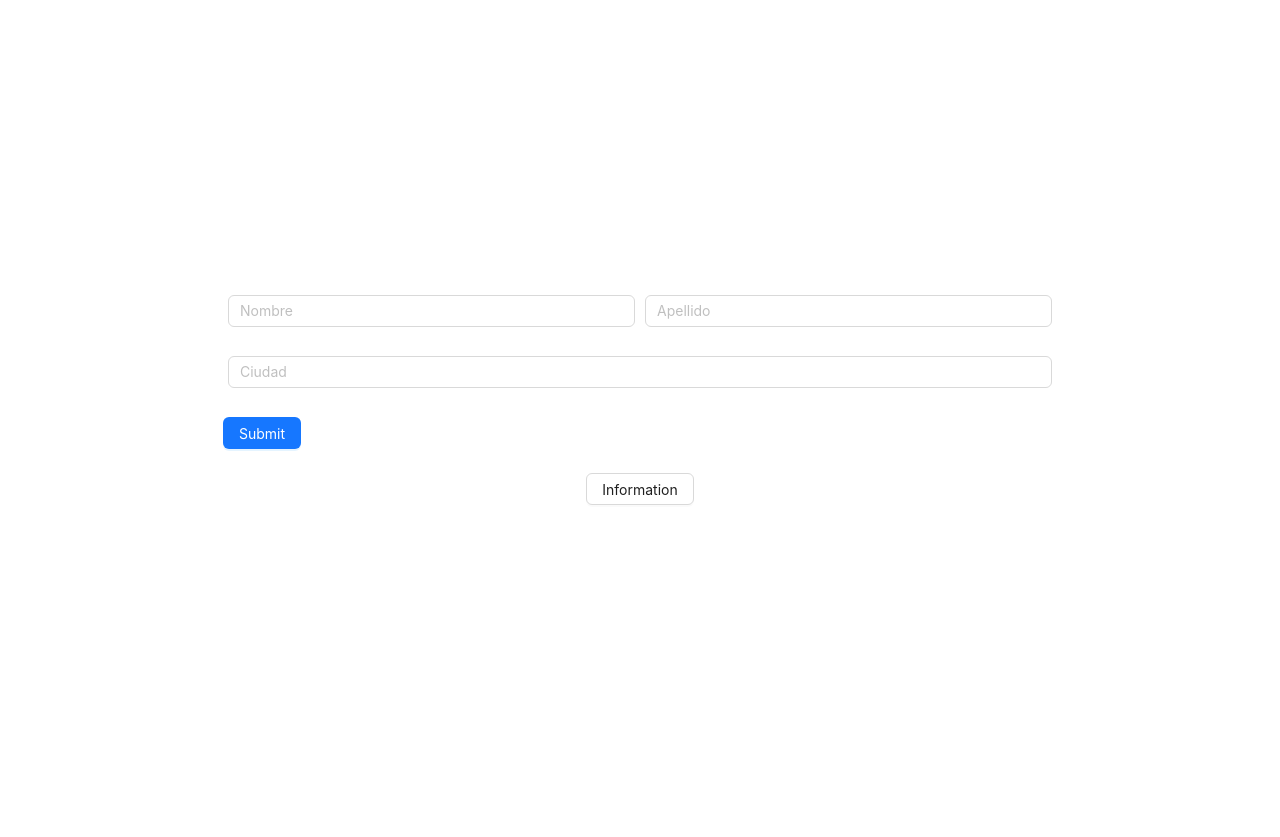
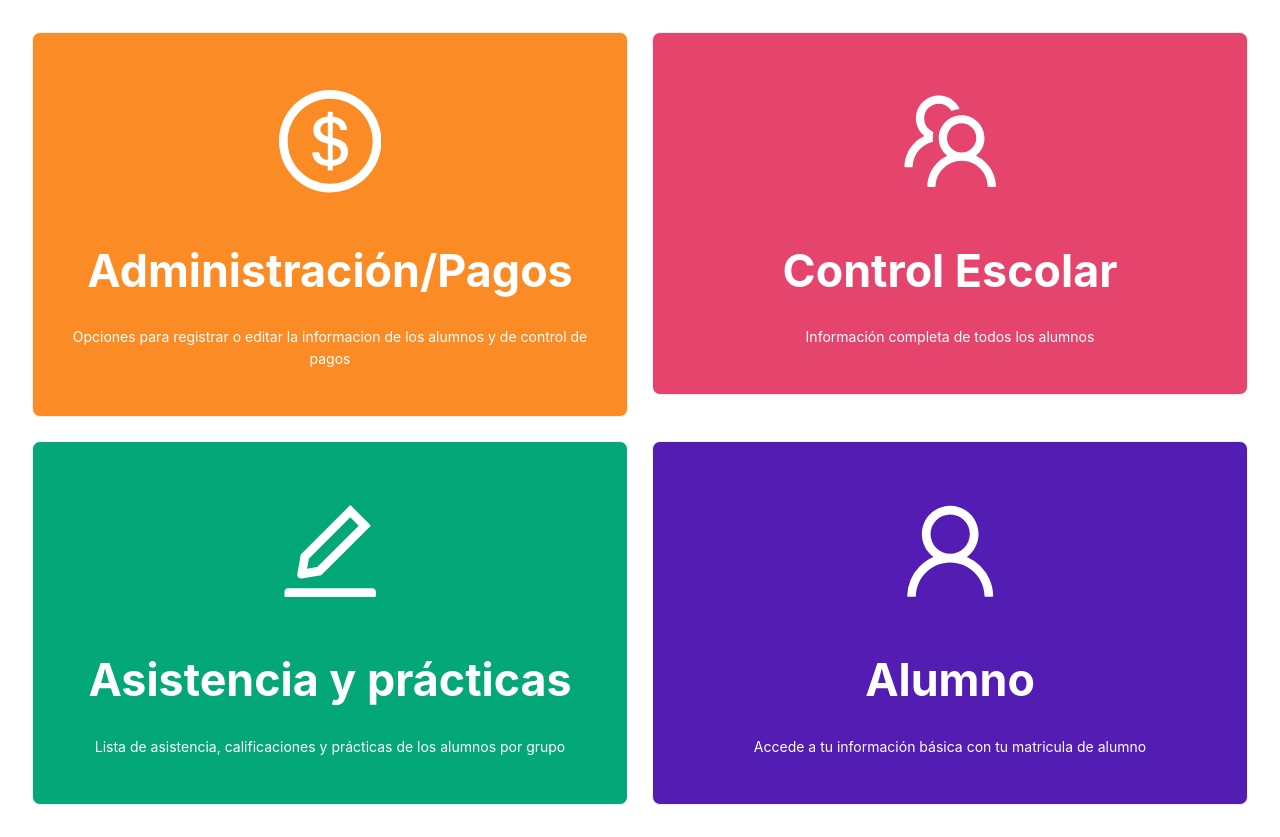
Before and after one commit to Gerardo02/Master-Academy, a React (Vite) app: page / in a window 1280 px wide. Before the commit the page ends 800 px from the top, so only its background shows below. Built offline with nearby package versions, Linux system fonts and the light colour scheme.

Commit message:
Dashboard UI

```diff
--- a/package.json
+++ b/package.json
@@ -10,6 +10,7 @@
     "preview": "vite preview"
   },
   "dependencies": {
+    "@ant-design/icons": "^5.2.6",
     "antd": "^5.9.2",
     "react": "^18.2.0",
     "react-dom": "^18.2.0",
--- a/src/App.jsx
+++ b/src/App.jsx
@@ -1,9 +1,12 @@
 import { useState } from 'react'
+import { useNavigate } from 'react-router-dom'
 import { Input, Row, Col, Form, Button } from 'antd'
 import './App.css'
+import Dashboard from './Components/Dashboard/Dashboard'
 
 function App() {
   const [information, setInformation] = useState('')
+  const navigate = useNavigate();
 
 
   const ejemplo = () => {
@@ -13,14 +16,15 @@ function App() {
 
   return (
     <>
+      <Dashboard/>
 
-      <Form onFinish={(value) => setInformation(value)}>
+      {/* <Form onFinish={(value) => setInformation(value)}>
         <Row gutter={[10, 5]}>
           <Col span={12}>
             <Form.Item
               name="Nombre"
             >
-              <Input placeholder='Nombre' />
+              <Input placeholder='Ruben' />
 
             </Form.Item>
 
@@ -51,10 +55,10 @@ function App() {
 
         </Row>
 
-      </Form>
+      </Form> */}
 
 
-      <Button onClick={ejemplo}>Information</Button>
+      {/* <Button onClick={ejemplo}>Information</Button> */}
 
 
     </>
--- /dev/null
+++ b/src/Components/Dashboard/Dashboard.jsx
@@ -0,0 +1,82 @@
+import { Card, Col, Row } from 'antd';
+import {
+    DollarOutlined,
+    TeamOutlined,
+    EditOutlined,
+    UserOutlined
+  } from '@ant-design/icons';
+
+
+const { Meta } = Card;
+const Dashboard =() => {
+    return (
+        <Row gutter={[24, 24]}>
+            <Col span={12}>
+                <Card
+                    hoverable
+                    style={{
+                    //width: 420,
+                    color:'white',
+                    backgroundColor: '#FB8B24',
+                    padding: '0.6em',
+                    }}
+                    cover={<DollarOutlined style={{ fontSize: '8vw', backgroundColor: '#FB8B24', marginTop:"50px"}} />}
+                >
+                    <h1 style={{color:'white'}}>Administración/Pagos</h1>
+                    <p style={{color:'white'}}>Opciones para registrar o editar la informacion de los alumnos y de control de pagos</p>
+                </Card>
+            </Col>
+            <Col span={12}>
+                <Card
+                    hoverable
+                    style={{
+                        //width: 420,
+                        color:'white',
+                        padding: '0.6em',
+                        backgroundColor: '#E5446D',
+                    }}
+                    cover={<TeamOutlined style={{ fontSize: '8vw', backgroundColor: '#E5446D', marginTop:"50px"  }} />}
+                >
+                    <h1 style={{color:'white'}}>Control Escolar</h1>
+                    <p style={{color:'white'}}>Información completa de todos los alumnos</p>
+
+                </Card>
+            </Col>
+            <Col span={12}>
+                <Card
+                    hoverable
+                    style={{
+                        //width: 420,
+                        color:'white',
+                        padding: '0.6em',
+                        backgroundColor: '#04A777',
+                    }}
+                    cover={<EditOutlined style={{ fontSize: '8vw', backgroundColor: '#04A777', marginTop:"50px"  }} />}
+                >
+                    <h1 style={{color:'white'}}>Asistencia y prácticas</h1>
+                    <p style={{color:'white'}}>Lista de asistencia, calificaciones y prácticas de los alumnos por grupo</p>
+                </Card>
+            </Col>
+            <Col span={12}>
+                <Card
+                    hoverable
+                    style={{
+                        //width: 420,
+                        color:'white',
+                        padding: '0.6em',
+                        backgroundColor: '#531CB3',
+                    }}
+                    cover={<UserOutlined style={{ fontSize: '8vw', backgroundColor: '#531CB3', marginTop:"50px"  }} />}
+                >
+                    <h1 style={{color:'white'}}>Alumno</h1>
+                    <p style={{color:'white'}}>Accede a tu información básica con tu matricula de alumno</p>
+                </Card>
+            </Col>
+        </Row>
+
+
+
+         );
+}
+
+export default Dashboard;
--- a/src/Router.jsx
+++ b/src/Router.jsx
@@ -2,7 +2,6 @@ import { Routes, Route } from "react-router-dom";
 import { lazy } from "react";
 
 const App = lazy(() => import('./App.jsx'));
-
 
 const router = () => {
     return (
--- a/src/index.css
+++ b/src/index.css
@@ -5,7 +5,7 @@
 
   color-scheme: light dark;
   color: rgba(255, 255, 255, 0.87);
-  background-color: #242424;
+  background-color: #f4f4f4;
 
   font-synthesis: none;
   text-rendering: optimizeLegibility;
```
Also changed, not shown: 1 other file (tests, documents, lock files or other folders).
